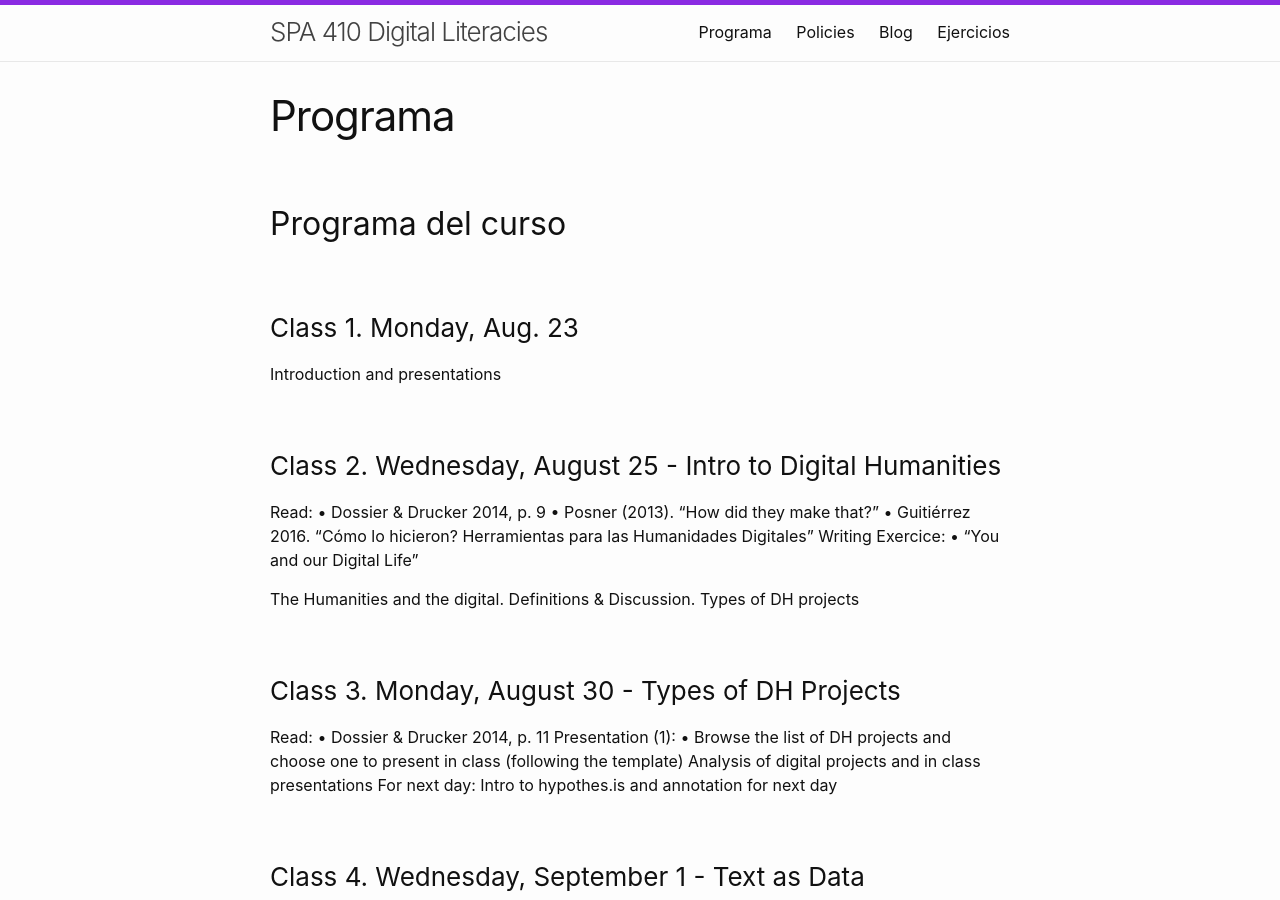
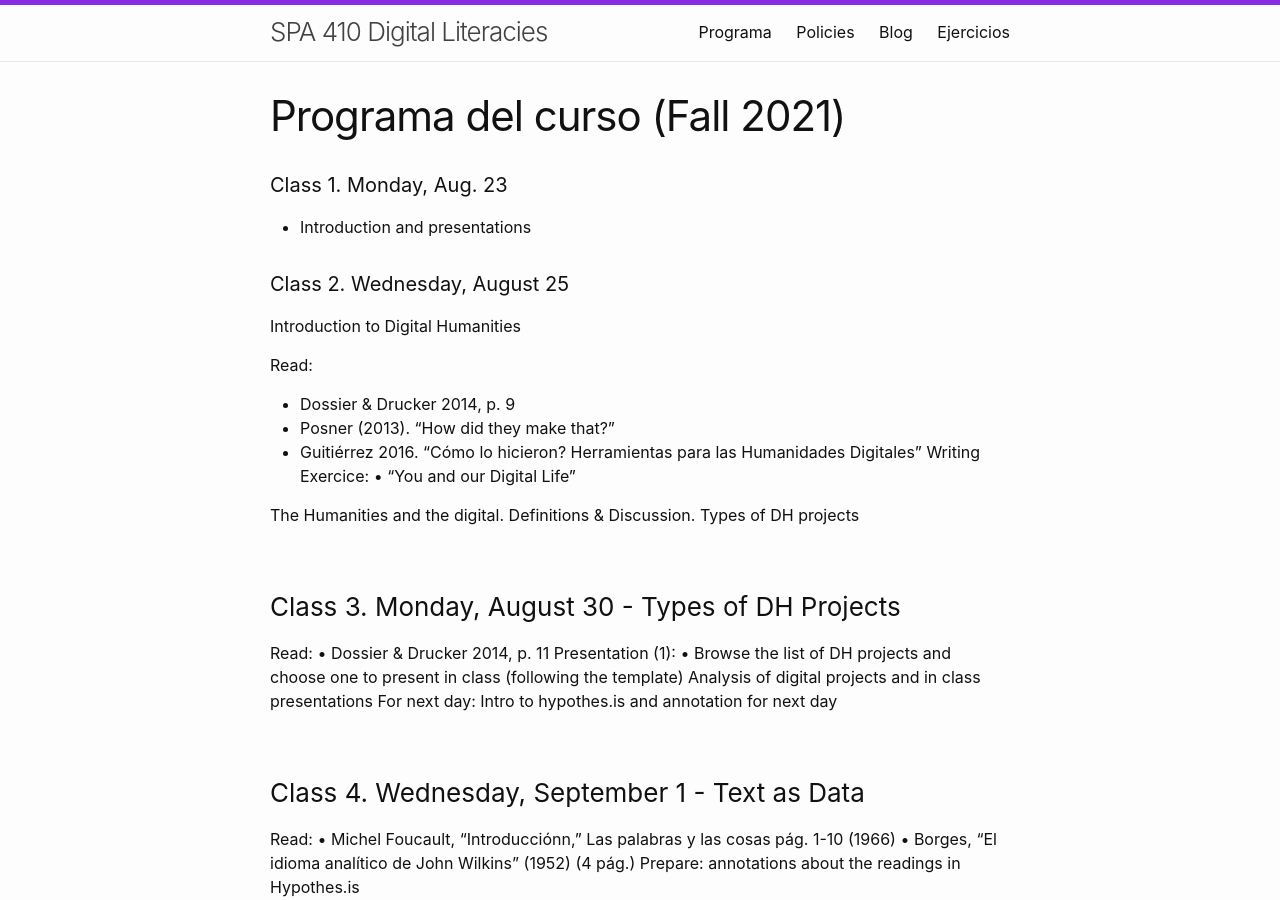
Before and after one commit to susannalles/SPA410, a Jekyll site: the page built from programa.md, in a window 1280 px wide and 900 px high. Built offline with Jekyll 4.4.1, drawn with Linux system fonts in a browser that asks for light colours.

Commit message:
Update programa.md

```diff
--- a/programa.md
+++ b/programa.md
@@ -1,18 +1,20 @@
 ---
 layout: page
-title: Programa
+title: "Programa del curso (Fall 2021)"
 ---
 
-## Programa del curso
+#### Class 1. Monday, Aug. 23
 
-### Class 1. Monday, Aug. 23
+- Introduction and presentations
 
-Introduction and presentations
+#### Class 2. Wednesday, August 25
 
-### Class 2. Wednesday, August 25 - Intro to Digital Humanities
+Introduction to Digital Humanities
+
 Read:
-• Dossier & Drucker 2014, p. 9
-• Posner (2013). “How did they make that?” • Guitiérrez 2016. “Cómo lo hicieron?
+* Dossier & Drucker 2014, p. 9
+* Posner (2013). “How did they make that?”
+* Guitiérrez 2016. “Cómo lo hicieron?
 Herramientas para las Humanidades Digitales” Writing Exercice:
 • “You and our Digital Life”
 
```
